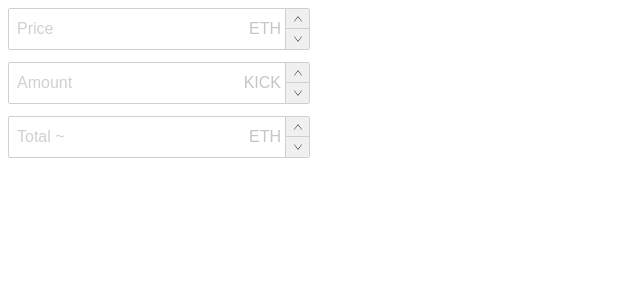
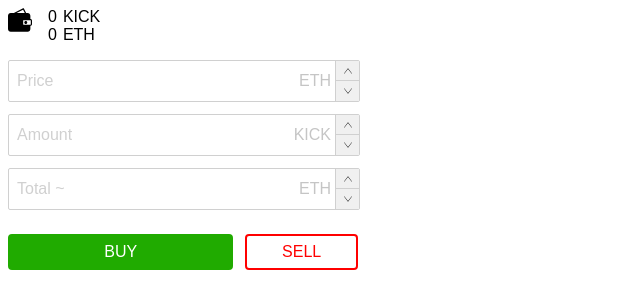
Before and after one commit to IldarDavletyarov/test-kick, a Vue app: page / in a window 1280 px wide. Shown: the top 308 px of the page, without its empty margins (0-640 px from the left). Built offline with nearby package versions, Linux system fonts and the light colour scheme.

Commit message:
Add [header, footer] FormFinance component

```diff
--- a/src/components/FormFinance.vue
+++ b/src/components/FormFinance.vue
@@ -1,11 +1,27 @@
 <template lang="pug">
 .form-finance
-  input-number(label="Price" rate="ETH" v-model="price")
-  input-number(label="Amount" rate="KICK" v-model="amount")
-  input-number(label="Total ~" rate="ETH" v-model="total")
+  .header
+    pocket-purse
+    .finance
+      .line.kick
+        .value {{ finance.kick }}
+        .label KICK
+      .line.value
+        .value {{ finance.value }}
+        .label {{ rate }}
+  .content
+    .inputs
+      input-number(label="Price" :rate="rate" v-model="price")
+      input-number(label="Amount" rate="KICK" v-model="amount")
+      input-number(label="Total ~" :rate="rate" v-model="total")
+  .footer
+    .actions
+      button.buy BUY
+      button.sell SELL
 </template>
 <script>
 import InputNumber from './InputNumber.vue'
+import PocketPurse from '../icons/pocket-purse.vue';
 
 import { transforms } from '../utils';
 import WithoutWatcherMixin from '../utils/withoutWatcherMixin';
@@ -13,11 +29,13 @@ import WithoutWatcherMixin from '../utils/withoutWatcherMixin';
 export default {
   components: {
     InputNumber,
+    PocketPurse,
   },
   data: () => ({
     price: '',
     amount: '',
     total: '',
+    rate: 'ETH',
 
   }),
   mixins: [WithoutWatcherMixin],
@@ -30,6 +48,11 @@ export default {
     },
     total() {
       this.updateAmount();
+    },
+  },
+  computed: {
+    finance() {
+      return this.$store.state.finance;
     },
   },
   methods: {
@@ -80,8 +103,40 @@ export default {
 <style lang="stylus">
 .form-finance
   width 350px
-  .input-number
-    width 300px
-    &:not(:last-child)
-      margin-bottom 12px
+  .header
+    display flex
+    width 100%
+    margin-bottom 16px
+    .finance .line
+      display flex
+      margin-left 16px
+      div:not(:first-child)
+        margin-left 6px
+  .content
+    margin-bottom 24px
+    .inputs
+      .input-number
+        width 350px
+        &:not(:last-child)
+          margin-bottom 12px
+  .footer
+    width 100%
+    .actions
+      display grid
+      grid-template-columns 2fr 1fr
+      grid-column-gap 12px
+      width 100%
+
+      button
+        border-radius 4px
+        height 36px
+        font-size 16px
+        &.buy
+          background #20ab00
+          border 2px solid #20ab00
+          color #fff
+        &.sell
+          background #fff
+          border 2px solid red
+          color red
 </style>
```
